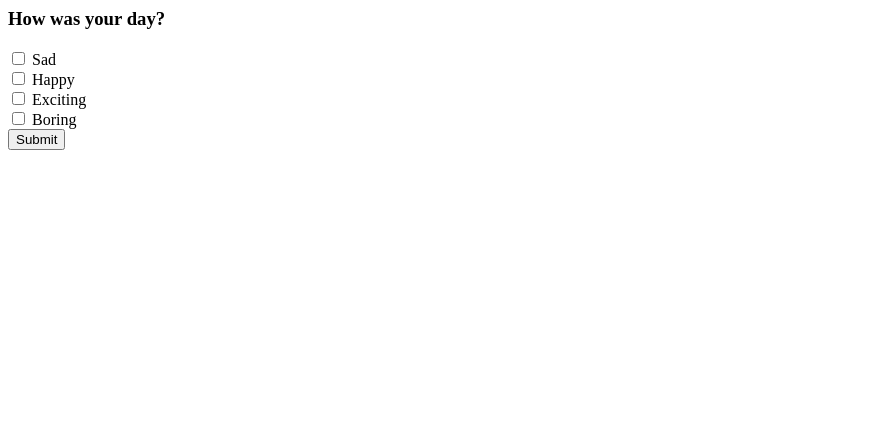
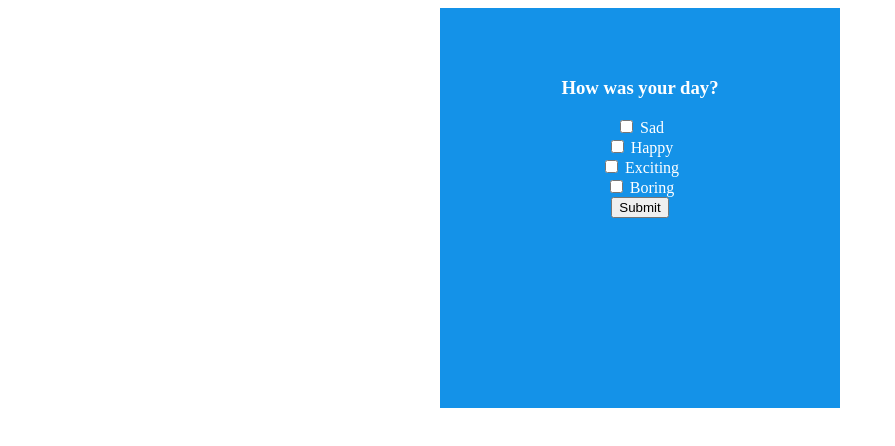
Before and after one commit to christinechoe/webdev-personalcheer-, a plain HTML site: page quizpg1.html in a window 1280 px wide. Shown: the whole page, without its empty margins (0-895 px from the left). Drawn offline with Linux system fonts and the light colour scheme.

Commit message:
Update quizpg1.html

```diff
--- a/quizpg1.html
+++ b/quizpg1.html
@@ -2,17 +2,19 @@
 <html>
 <head>
 	<title>emotion</title>
-	<link rel="stylesheet" type="text/css" href="css/clicktoenter.css">
+	<link rel="stylesheet" type="text/css" href="index.css">
 </head>
 <body>
-<h3>How was your day?</h3>
-<form action="/action_page.php">
-  <input type="checkbox" name="emotion" value="Sad"> Sad<br>
-  <input type="checkbox" name="emotion" value="Happy"> Happy<br>
-   <input type="checkbox" name="emotion" value="Exciting"> Exciting<br>
-    <input type="checkbox" name="emotion" value="Boring"> Boring<br>
-  <input type="submit" value="Submit">
-</form>
+	<div class="main">
+	<h3>How was your day?</h3>
+	<form action="/action_page.php">
+	  <input class="option" type="checkbox" name="emotion" value="-1"> Sad<br>
+	  <input class="option" type="checkbox" name="emotion" value="1"> Happy<br>
+	  <input class="option" type="checkbox" name="emotion" value="2"> Exciting<br>
+	  <input class="option" type="checkbox" name="emotion" value="0"> Boring<br>
+	  <input class="button2" type="submit" value="Submit">
 
+	</form>
+	</div>
 </body>
 </html>
```
